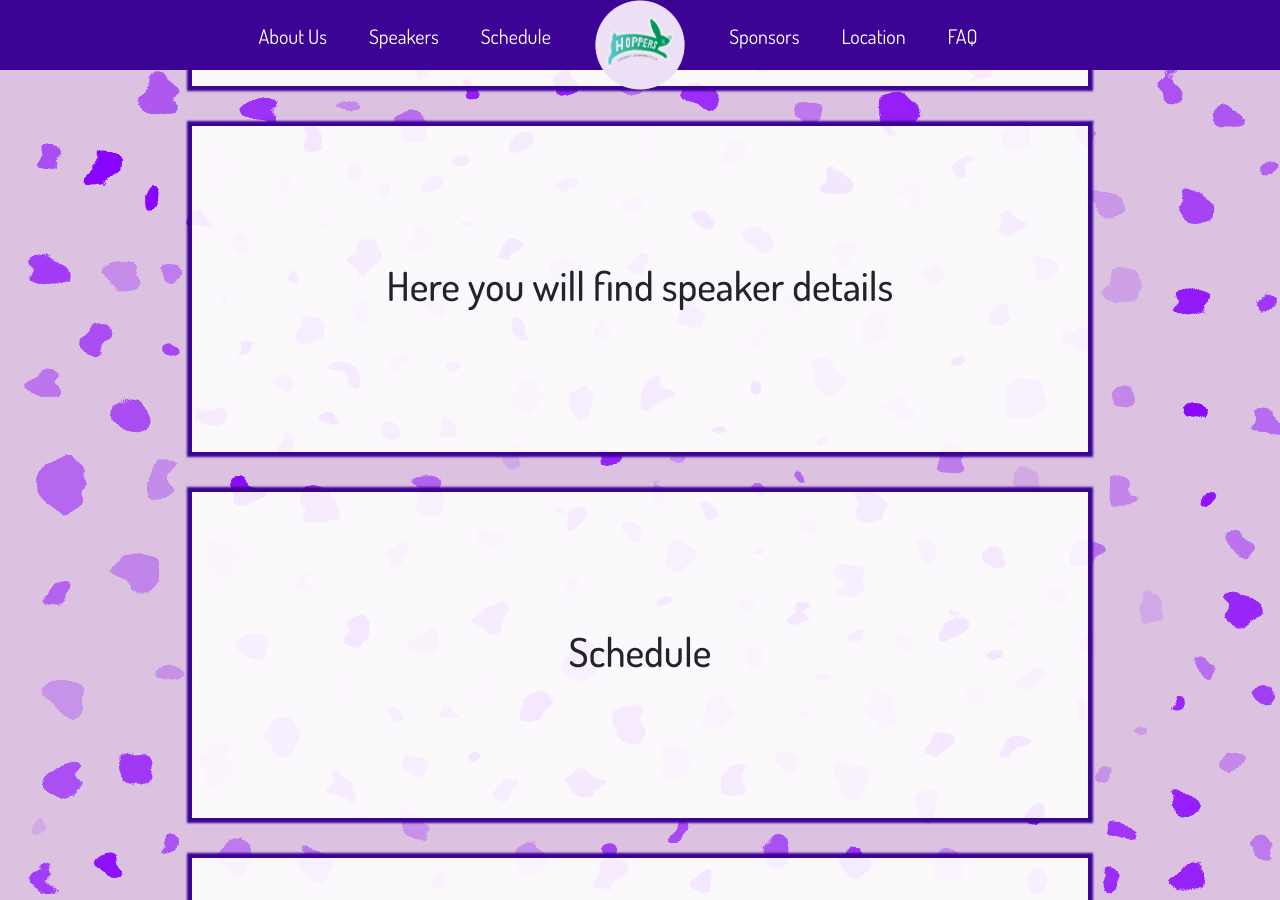
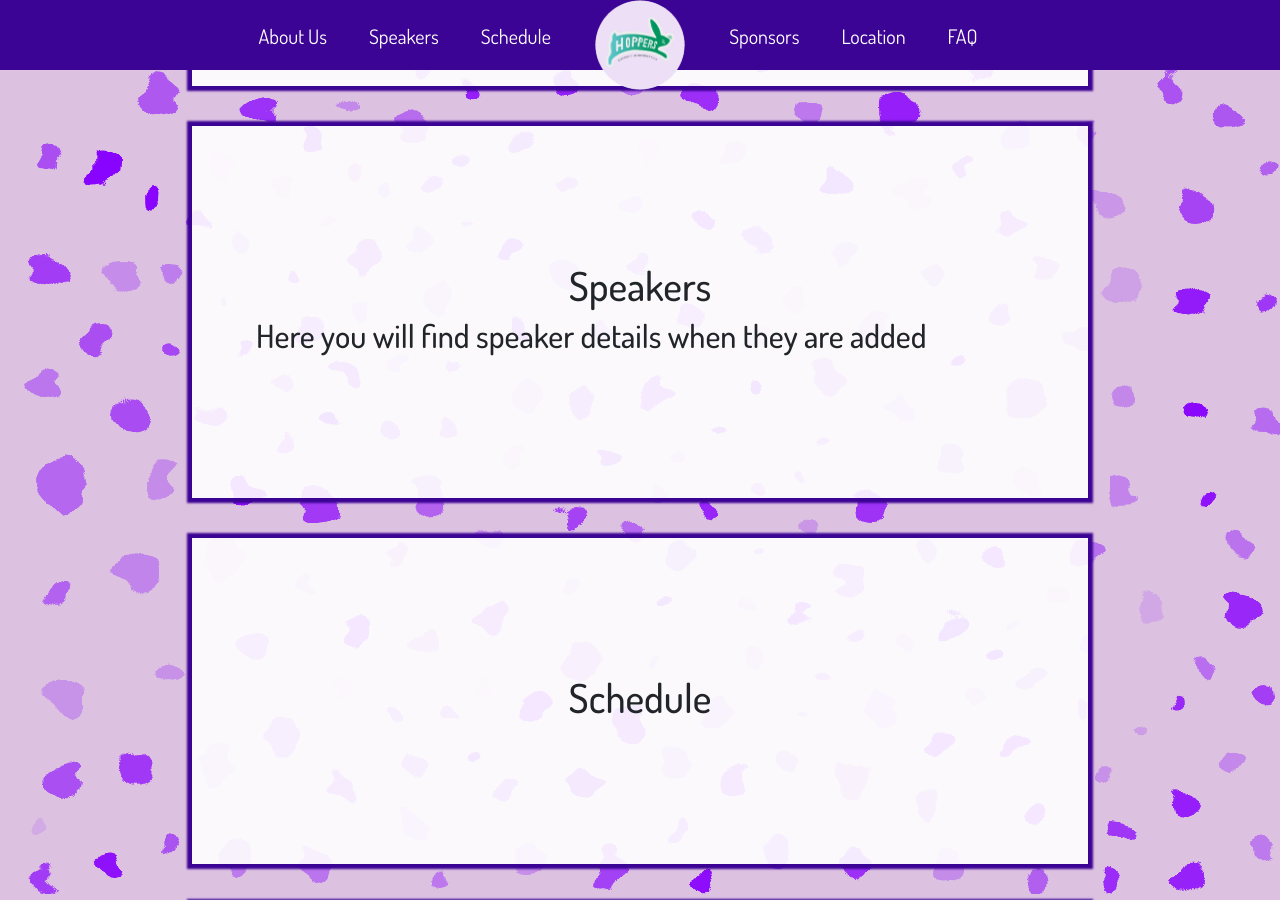
Before and after one commit to edinburgh-hoppers/iwd23site, a Jekyll site: the page built from _pages/index.html, in a window 1280 px wide and 900 px high, scrolled down 1666 px. Built offline with Jekyll 4.4.1, drawn with Linux system fonts in a browser that asks for light colours; nearby versions of some CDN libraries.

Commit message:
edited speakers section

```diff
--- a/_includes/speakers.html
+++ b/_includes/speakers.html
@@ -2,8 +2,9 @@
 
     <div class="wrapper">
 
+    <h1>Speakers</h1>
 
-    <h1>Here you will find speaker details</h1>
+    <h2>Here you will find speaker details when they are added</h2>
     </div>
 
 </div>
```
